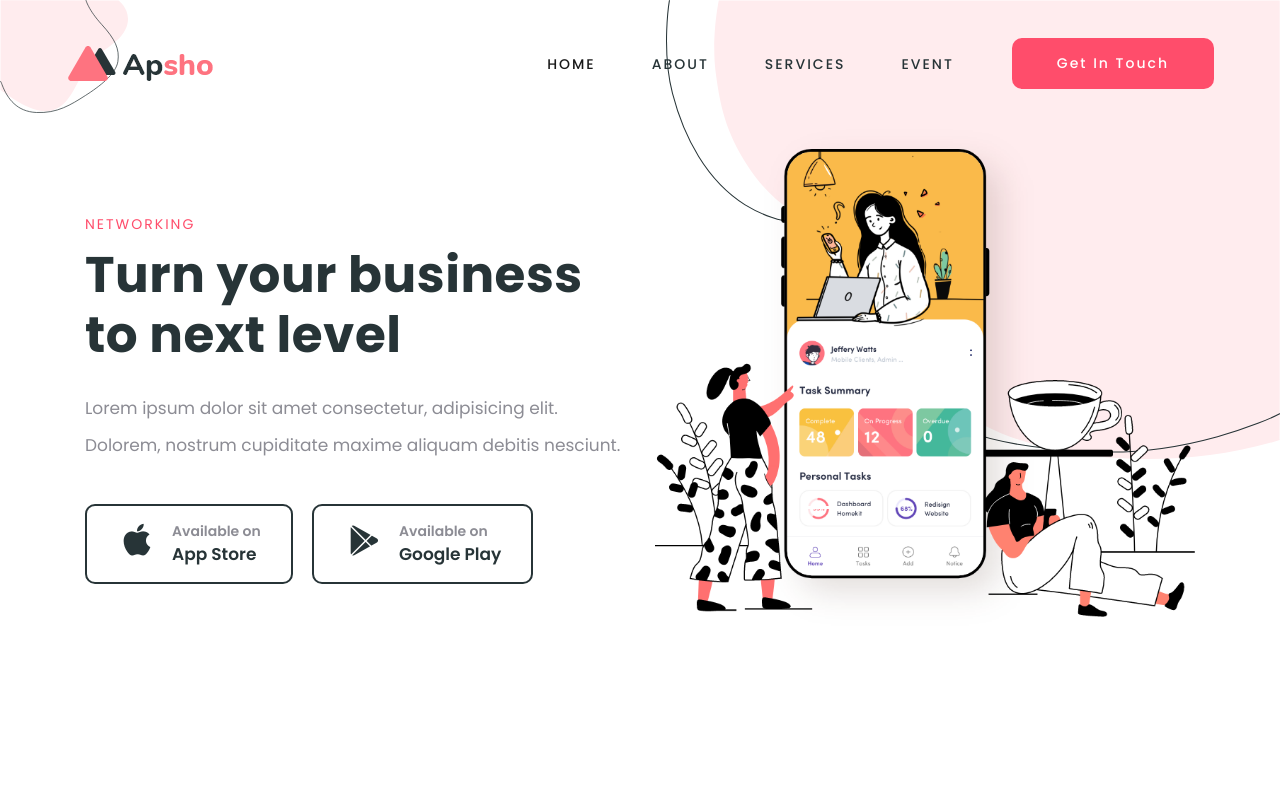
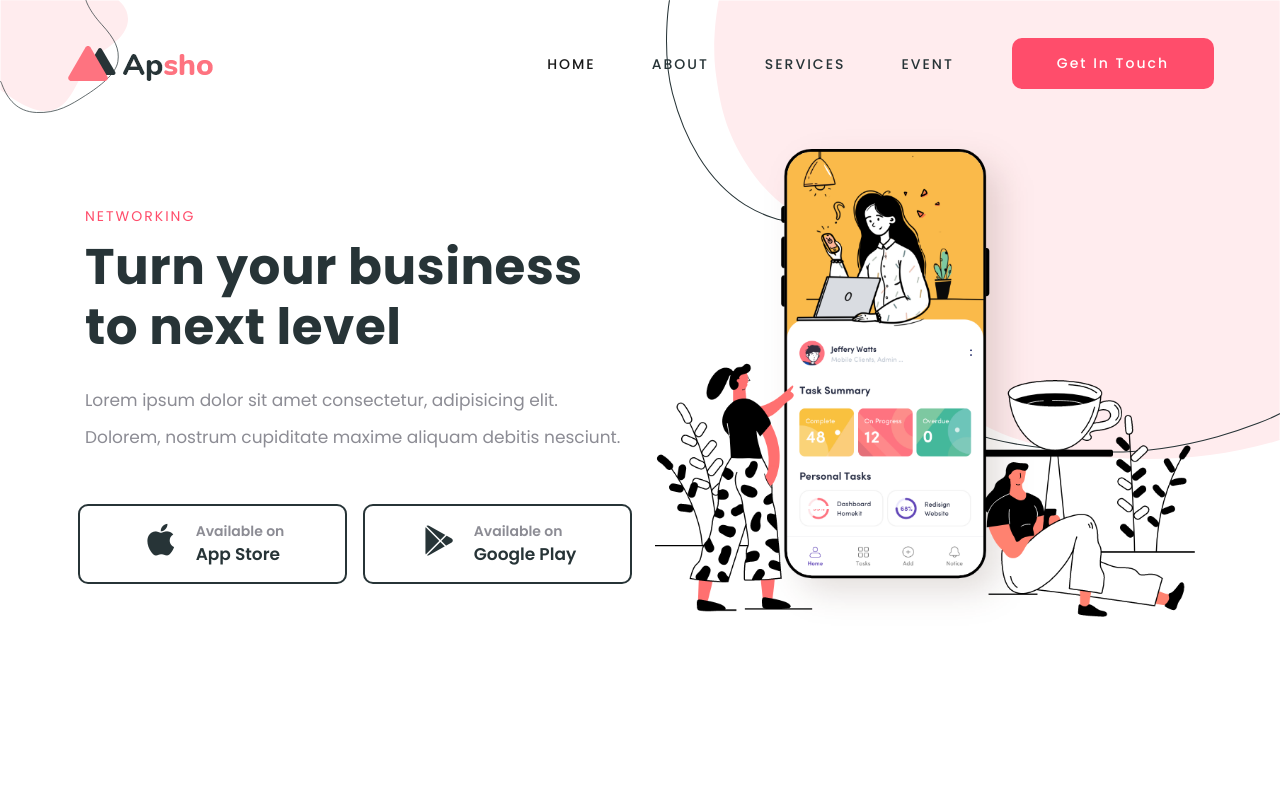
Before and after one commit to B21DCVT116/Apsho, a plain HTML site: page index.html in a window 1280 px wide. Shown: the top 800 px of the page. Drawn offline with nearby package versions, Linux system fonts and the light colour scheme.

Commit message:
Project 1

```diff
--- a/index.html
+++ b/index.html
@@ -66,8 +66,9 @@
                         <span class="hero__content__subtitle">networking</span>
                         <h1 class="hero__content__title">Turn your business to next level</h1>
                         <p class="hero__content__desc">Lorem ipsum dolor sit amet consectetur, adipisicing elit. Dolorem, nostrum cupiditate maxime aliquam debitis nesciunt.</p>
-                        <ul class="hero__content__buttons">
-                            <li>
+                        <div class="hero__content__buttons">
+                            <div class="row">
+                                <div class="col-sm-6">
                                     <a href="" class="hero__content__buttons__install ">
                                         <i class='bx bxl-apple'></i>
                                         <div class="btn__platform">
@@ -75,8 +76,8 @@
                                             <span>App Store</span>
                                         </div>
                                     </a>
-                            </li>
-                            <li>
+                                </div>
+                                <div class="col-sm-6">
                                     <a href="" class="hero__content__buttons__install ">
                                         <i class='bx bxl-play-store' ></i>
                                         <div class="btn__platform">
@@ -84,8 +85,9 @@
                                             <span>Google Play</span>
                                         </div>
                                     </a>
-                            </li>
-                        </ul>
+                                </div>
+                            </div>
+                        </div>
                     </div>
                 </div>
                 <div class="col-lg-6 order-lg-2 order-1">
@@ -162,7 +164,7 @@
 
     <section class="feature" id="about">
         <div class="container">
-            <div class="row align-items-center">
+            <div class="row align-items-center text-center">
                 <div class="col-lg-6">
                     <div class="feature__images">
                         <img src="images/feature-shape-01.svg" alt="feature-illustration-one">
@@ -180,7 +182,7 @@
                     </div>
                 </div>
             </div>
-            <div class="row align-items-center">
+            <div class="row align-items-center text-center">
                 <div class="col-lg-6 order-lg-2 order-1">
                     <div class="feature__images">
                         <img style="right: -25%; left:auto" src="images/feature-shape-03.svg" alt="feature-illustration-one">
--- a/scss/style.scss
+++ b/scss/style.scss
@@ -111,15 +111,13 @@
             font-weight: 400;
         }
         &__buttons{
-            & li{
-                display: inline-block;
-            }
-            & li:first-child{
-                margin-right: 15px;
+            .col-sm-6{
+                padding: 8px;
             }
             &__install{
                 padding: 15px 30px;
                 @include flexbox;
+                justify-content: center;
                 border: 2px solid $color--title;
                 outline: none;
                 border-radius: 10px;
@@ -289,12 +287,15 @@
             i{
                 font-size: 40px;
                 margin-right: 10px;
-                font-weight: 100;
                 color: $color--main;
             }
             p{
                 margin-bottom: 0;
                 color: $color--title;
+                font-weight: 500;
+                @include Responsive(XS){
+                    font-size: 13px;
+                }
             }
         }
     }
```
Also changed, not shown: css/style.css, 1 other file. Lines whose indentation alone changed are shown as unchanged.
